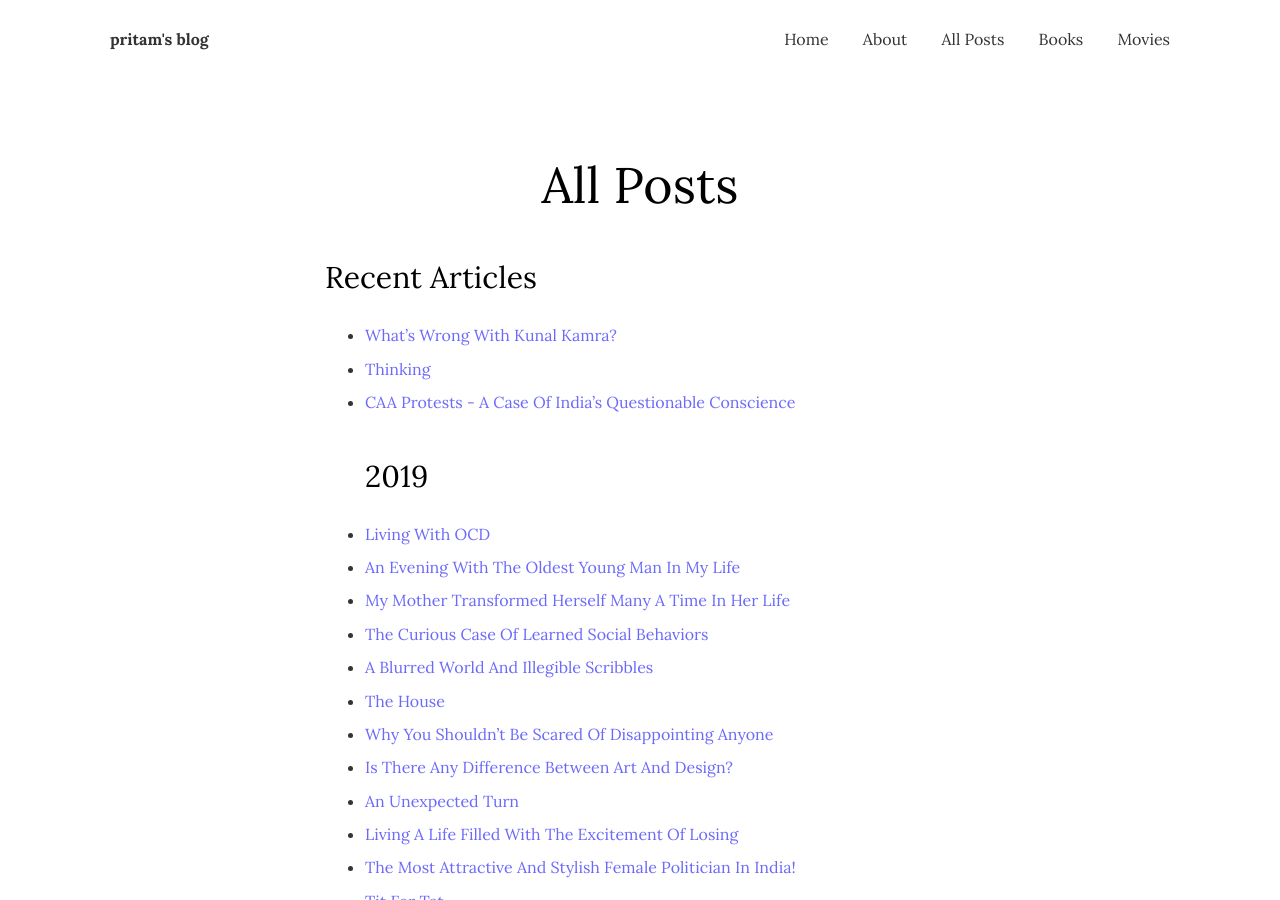
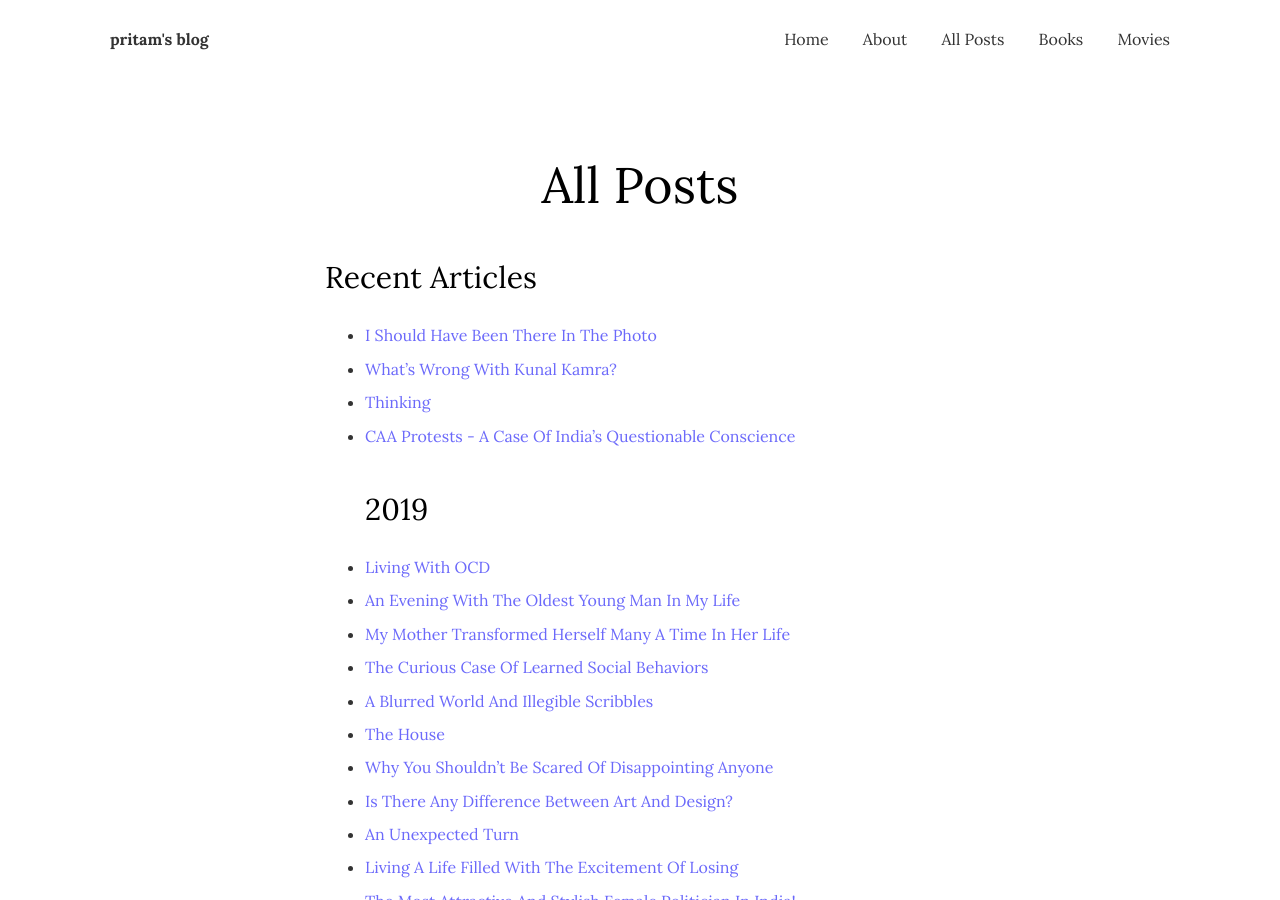
Before and after one commit to argumentativeyouth/pblog, a Jekyll site: the page built from _pages/all-posts.md, in a window 1280 px wide and 900 px high. Built offline with Jekyll 4.4.1, drawn with Linux system fonts in a browser that asks for light colours.

Commit message:
Update all-posts.md

```diff
--- a/_pages/all-posts.md
+++ b/_pages/all-posts.md
@@ -5,6 +5,7 @@ permalink: /all-posts/
 image:
 ---
 ## Recent Articles
+* [I Should Have Been There In The Photo](https://pritams.blog/i-should-have-been-there-in-the-photo/)
 * [What's Wrong With Kunal Kamra?](https://pritams.blog/whats-wrong-with-kunal-kamra/)
 * [Thinking](https://pritams.blog/thinking/)
 * [CAA Protests - A Case Of India's Questionable Conscience](https://pritams.blog/caa-protests-a-case-of-indias-questionable-conscience/)
```
